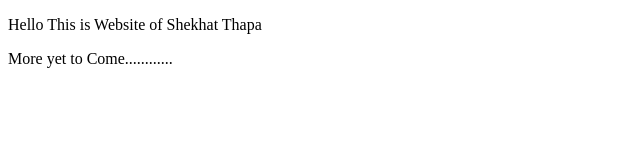
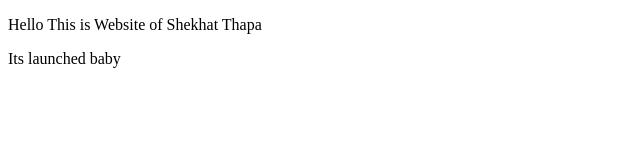
Before and after one commit to Shekhar-69/Profilo1, a plain HTML site: page index.html in a window 1280 px wide. Shown: the full height of the page, 0-640 px from the left. Drawn offline with Linux system fonts and the light colour scheme.

```diff
--- a/index.html
+++ b/index.html
@@ -9,7 +9,7 @@
 <body>
     <div id="My Profilo">
         <p>Hello This is Website of Shekhat Thapa</p>
-        <p> More yet to Come............</p>
+        <p> Its launched baby</p>
     </div>
 </body>
 </html>
```
